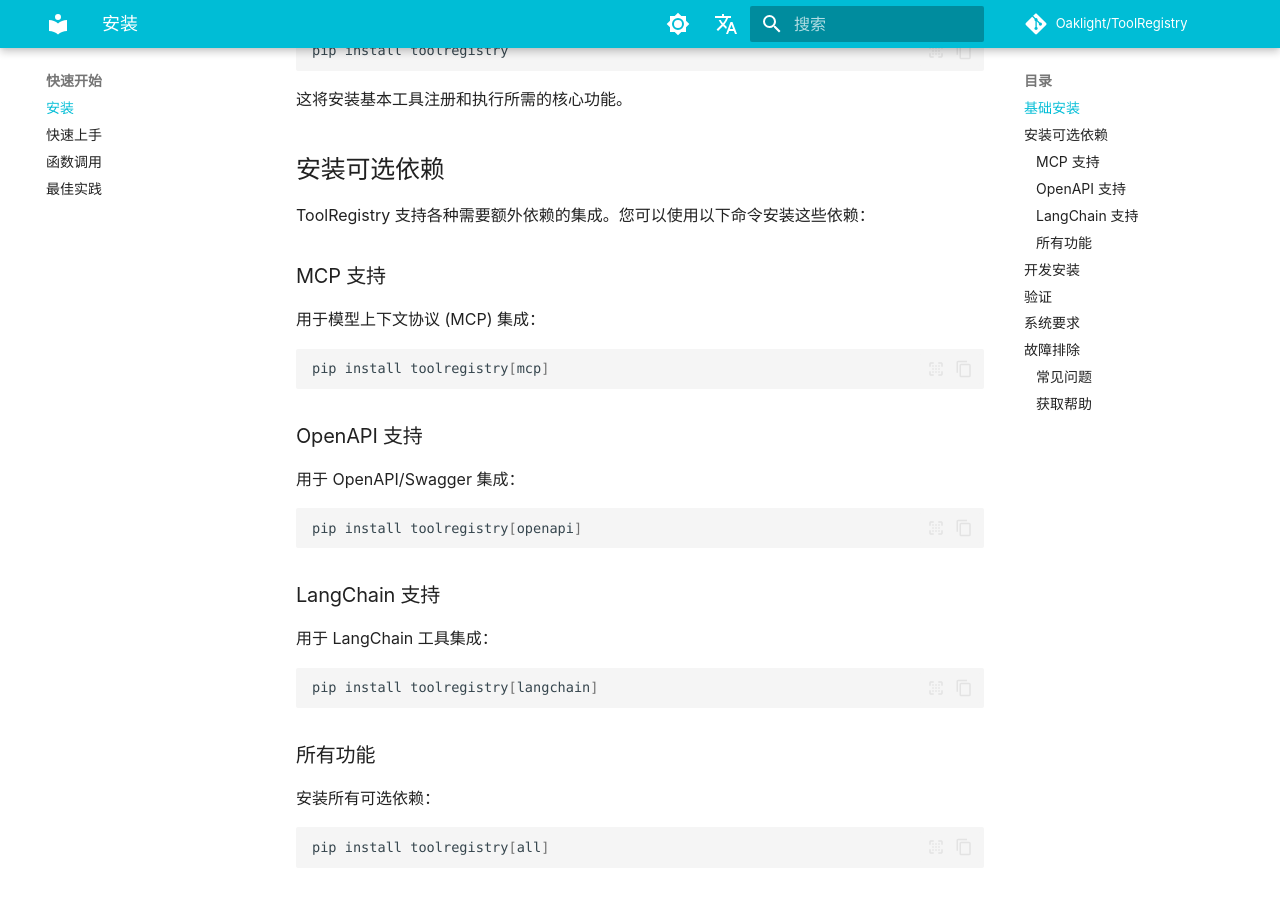
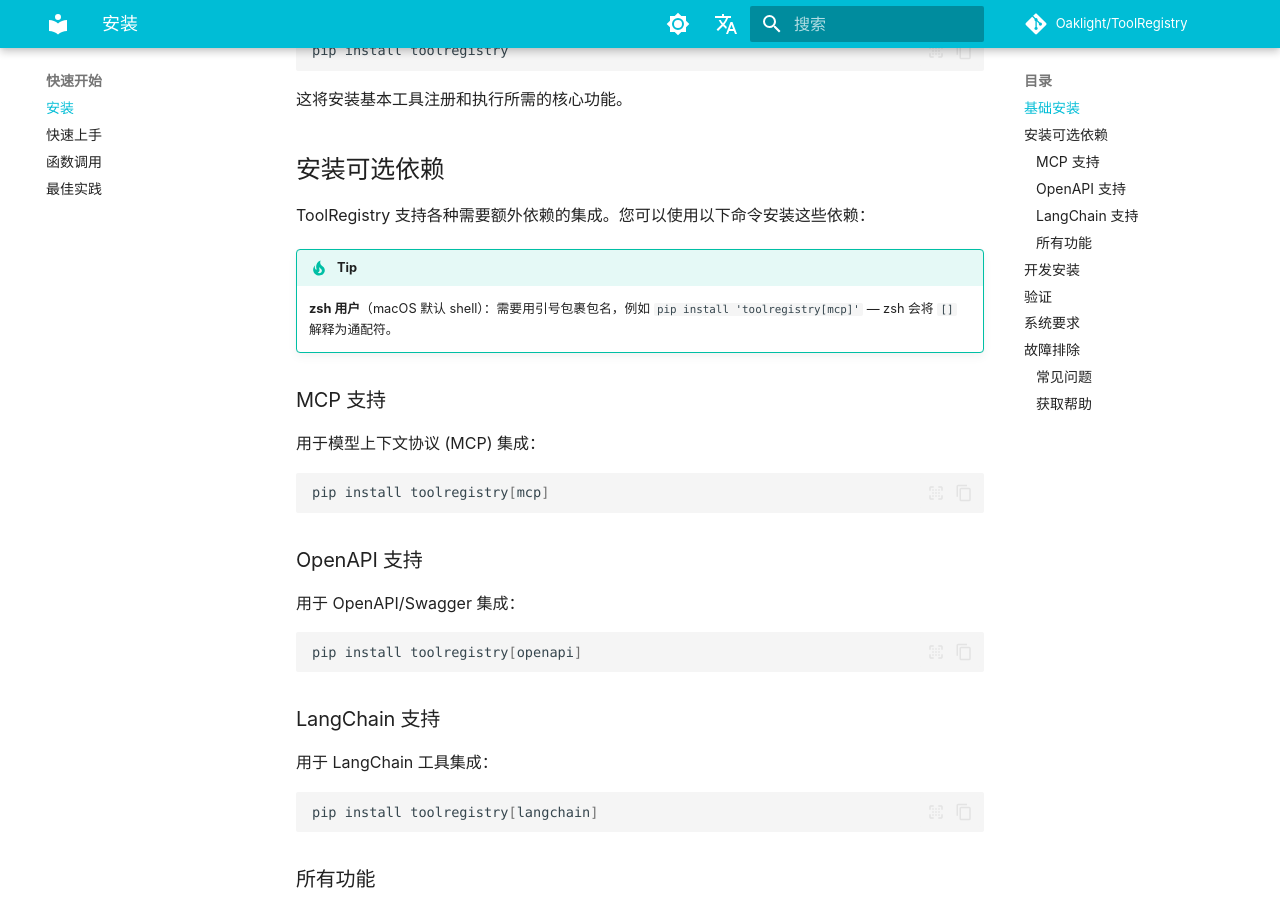
Before and after one commit to Oaklight/ToolRegistry, an MkDocs documentation site: the page built from docs/usage/installation.md, in a window 1280 px wide and 900 px high, scrolled down 399 px. Built offline with MkDocs 1.6.1 and Material for MkDocs 9.7.7, drawn with Linux system fonts in a browser that asks for light colours; some web fonts are replaced; comment, search, counter and statistics services are not loaded.

Commit message:
docs: add zsh quoting tip for extras install

```diff
--- a/docs/usage/installation.md
+++ b/docs/usage/installation.md
@@ -15,6 +15,9 @@
 ## 安装可选依赖
 
 ToolRegistry 支持各种需要额外依赖的集成。您可以使用以下命令安装这些依赖：
+
+!!! tip
+    **zsh 用户**（macOS 默认 shell）：需要用引号包裹包名，例如 `pip install 'toolregistry[mcp]'` — zsh 会将 `[]` 解释为通配符。
 
 ### MCP 支持
 
```
